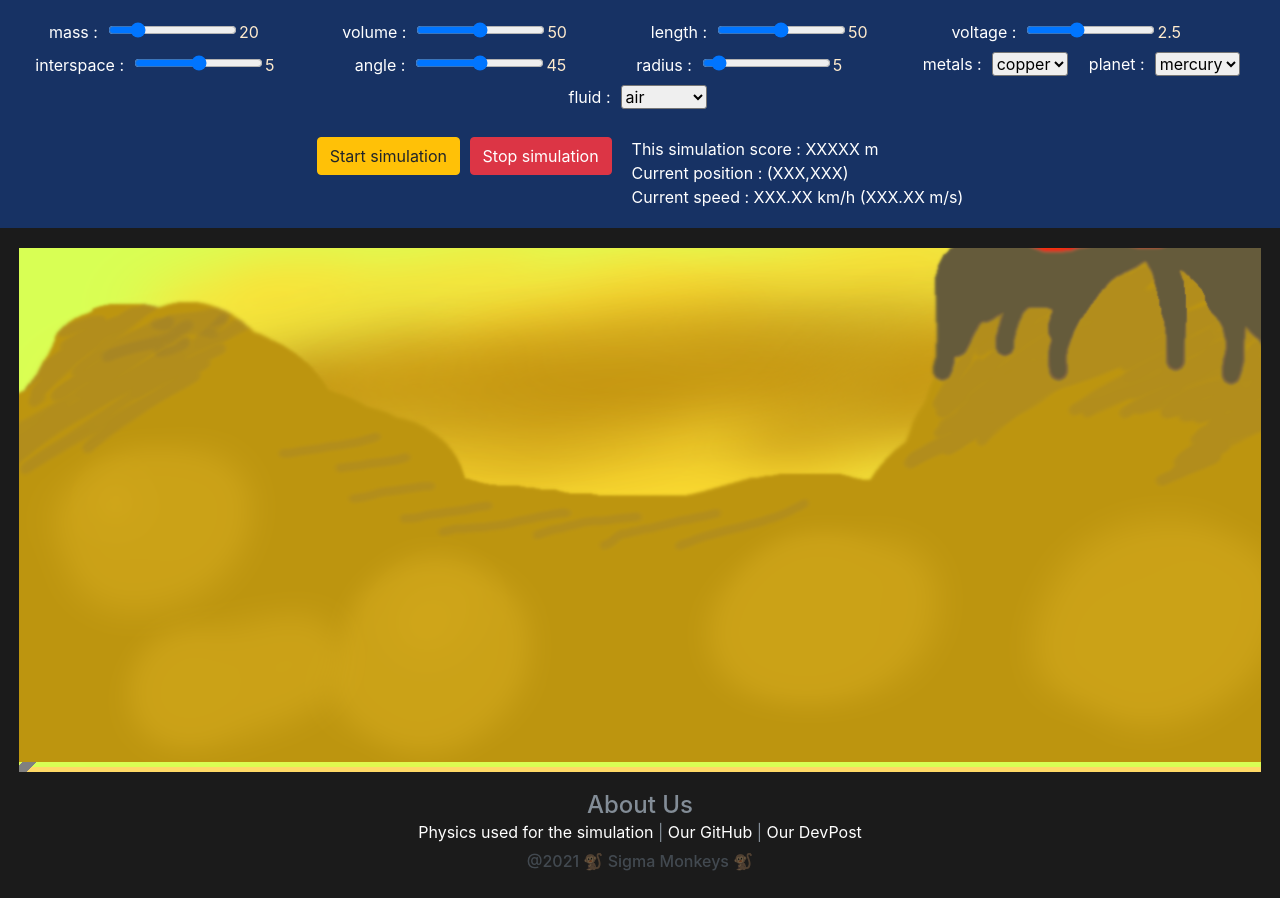
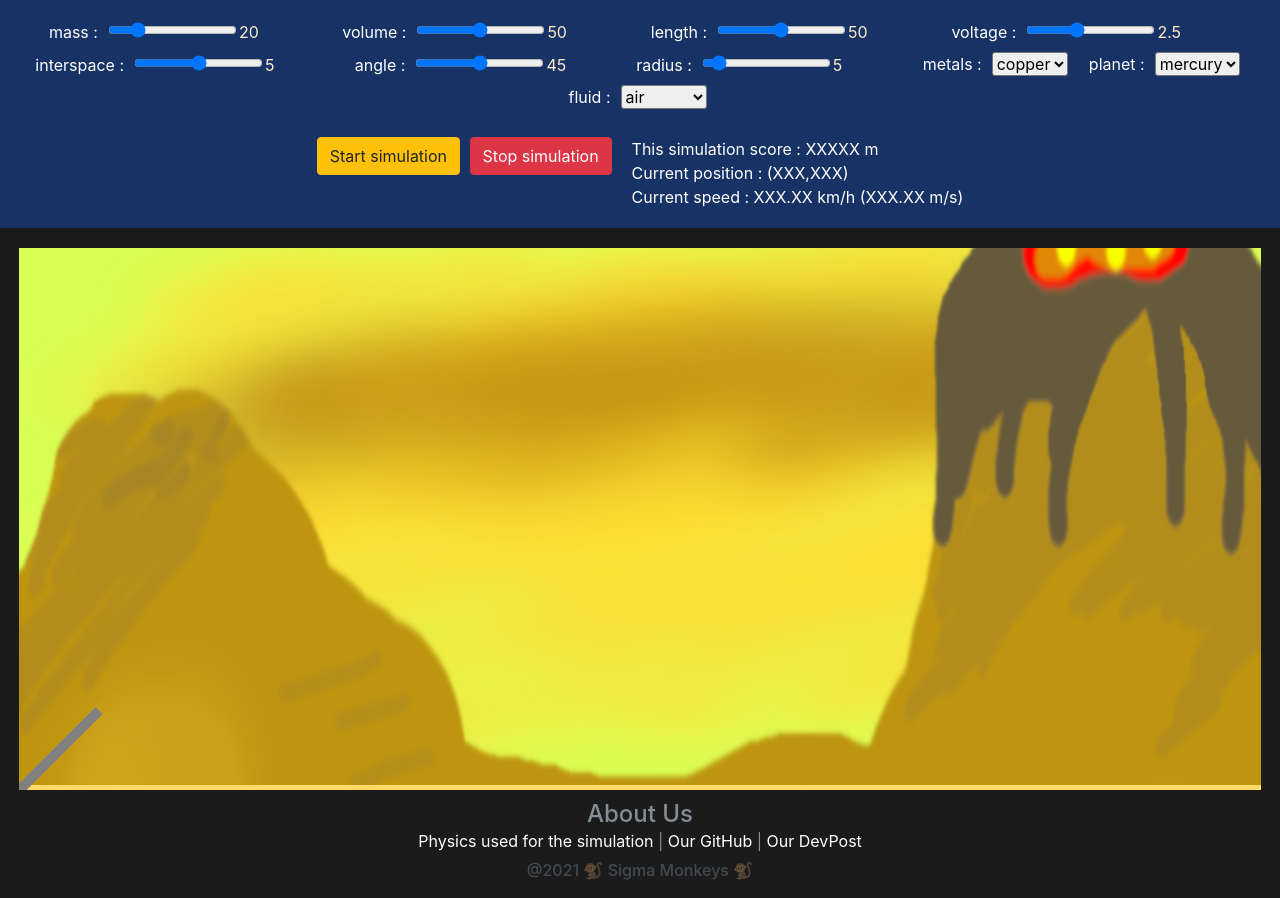
Before and after one commit to william-fecteau/RailgunSimulation, a plain HTML site: page wwwroot/index.html in a window 1280 px wide. Drawn offline with nearby package versions, Linux system fonts and the light colour scheme.

Commit message:
fix render of cannon + ground and fixed cannon length
Signed-off-by: Nathan <nathan.gt.protic@gmail.com>

```diff
--- a/wwwroot/js/main.js
+++ b/wwwroot/js/main.js
@@ -49,7 +49,7 @@ let textureLoader = new THREE.TextureLoader();
  */
 function setupGamefield() {
     scene = new THREE.Scene();
-    camera = new THREE.OrthographicCamera(-10, gameField.width(), gameField.height(), -10, -1, 1);
+    camera = new THREE.OrthographicCamera(-10, gameField.width(), gameField.height(), -10, -1000, 1000);
 
     renderer = new THREE.WebGLRenderer();
     renderer.setSize(gameField.width(), gameField.height());
@@ -63,13 +63,14 @@ function initScene() {
     const geometryGround = new THREE.PlaneGeometry(1000000000, 5 * METER_FACTOR);
     const materialGround = new THREE.MeshBasicMaterial( { color: "#FFD966" } );
     ground = new THREE.Mesh(geometryGround, materialGround);
-    ground.position.set(0, -10, 0);
+    ground.position.set(0, -10, 10);
     scene.add(ground);
 
     // Creating cannon with default values
-    const geometryCannon = new THREE.PlaneGeometry(50 * METER_FACTOR, 10);
+    const geometryCannon = new THREE.PlaneGeometry(50 * METER_FACTOR ** 2, 10);
     const materialCannon = new THREE.MeshBasicMaterial( { color: 0x808080 } );
     cannon = new THREE.Mesh(geometryCannon, materialCannon);
+    cannon.position.set(0, 0, 10);
     rotateCannon(45);
     scene.add(cannon);
 
@@ -79,20 +80,22 @@ function initScene() {
         );
 }
 
+// Loads a foreground mesh + background
 function setBg (urlBgTexture, urlSkybox, callback)
 {
     if (isSimulationRunning) return;
     textureLoader.load(urlBgTexture, function (bgTexture) {
         textureLoader.load(urlSkybox, function (skybox) {
-            let geoBg = new THREE.PlaneGeometry(bgTexture.image.width*100, bgTexture.image.height);
+            let geoBg = new THREE.PlaneGeometry(bgTexture.image.width*1000, bgTexture.image.height*2);
             bgTexture.magFilter = THREE.LinearFilter;
             bgTexture.wrapS = THREE.RepeatWrapping;
-            bgTexture.repeat.set(100,1);
+            bgTexture.repeat.set(1000,1);
             const matBg = new THREE.MeshBasicMaterial( { map: bgTexture, transparent: true} );
             scene.remove(background);
             background = new THREE.Mesh(geoBg, matBg);
             background.position.set(-50, bgTexture.image.height /2, 0);
             scene.add(background);
+            background.renderOrder = -9999;
             scene.background = skybox;
 
             // Draw only one frame to get the cannon and the ground
@@ -273,11 +276,9 @@ function LoadTexture(texture_name, width, height) {
 function rotateCannon(angle) {
     cannonAngle = angle;
 
-    if (!isSimulationRunning) {
-        // Draw only one frame to get the cannon and the ground
-        cannon.rotation.set(0, 0, 2*Math.PI*angle/360);
-        renderer.render(scene, camera);
-    }
+    // Draw only one frame to get the cannon and the ground
+    cannon.rotation.set(0, 0, 2*Math.PI*angle/360);
+    renderer.render(scene, camera);
 }
 
 function updateCannonLength(length) {
@@ -287,9 +288,10 @@ function updateCannonLength(length) {
 
         cannonLength = length;
         // Re-creating cannon with good lenght
-        const geometryCannon = new THREE.PlaneGeometry(length * METER_FACTOR, 10);
+        const geometryCannon = new THREE.PlaneGeometry(length * METER_FACTOR ** 2, 10);
         const materialCannon = new THREE.MeshBasicMaterial( { color: 0x808080 } );
         cannon = new THREE.Mesh(geometryCannon, materialCannon);
+        cannon.position.set(0,0,10);
         rotateCannon(cannonAngle);
         scene.add(cannon);
 
--- a/wwwroot/style.css
+++ b/wwwroot/style.css
@@ -82,7 +82,7 @@ body, html {
 	padding-top: 1rem;
     flex: 0 1;
     color: var(--footer-h2);
-    padding: 1.5%;
+    padding: 10px;
     text-align: center;
 }
 
```
